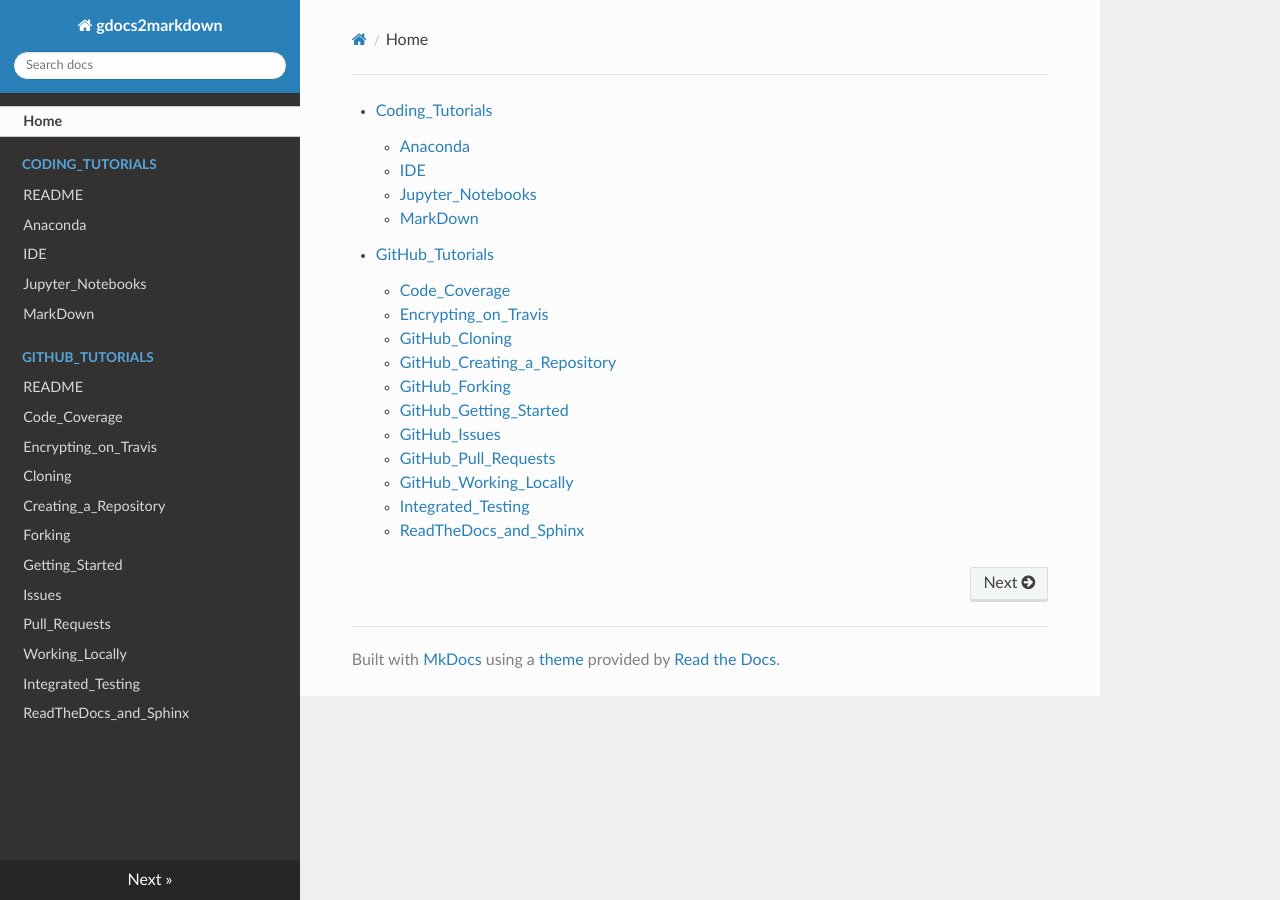
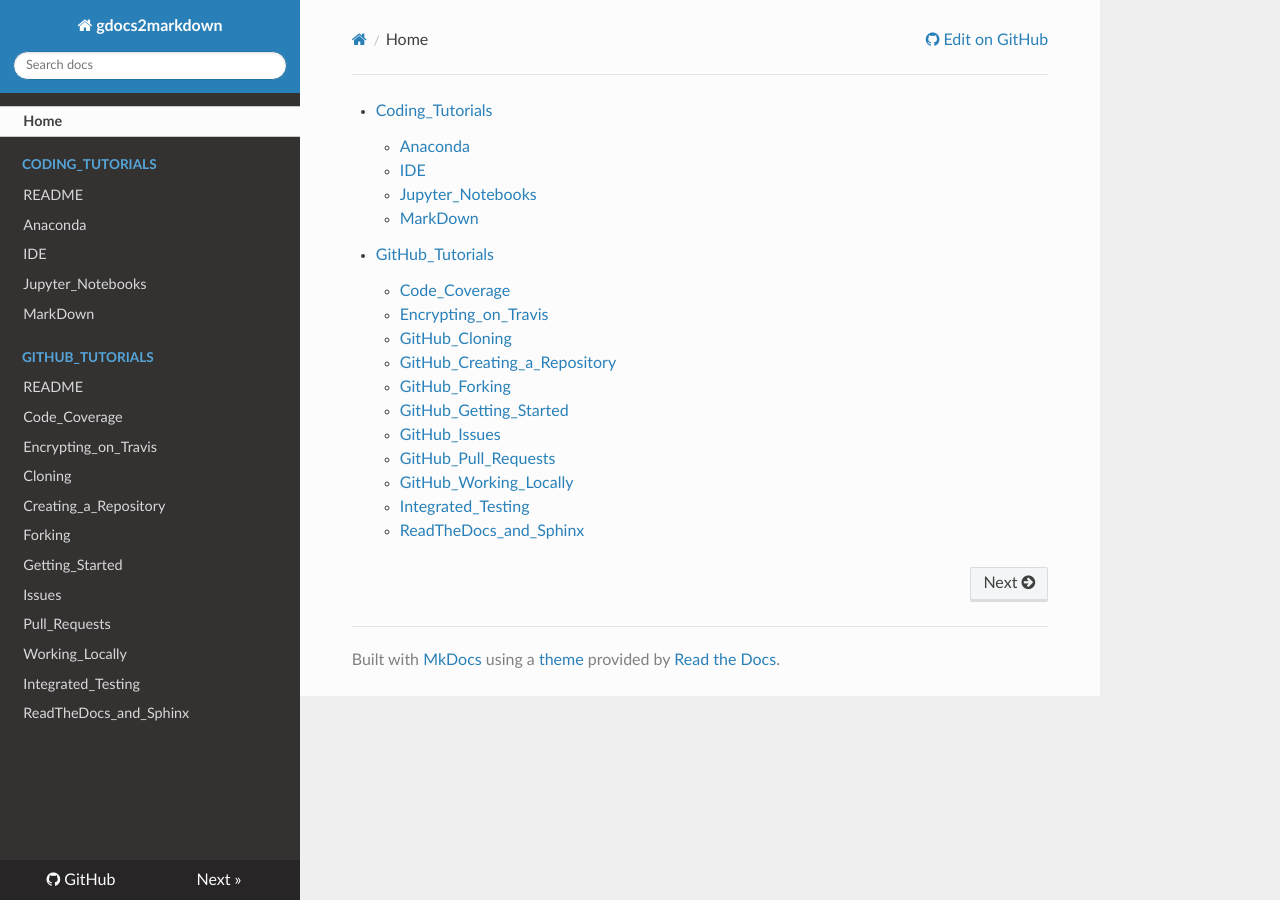
Before and after one commit to nathanmlim/gdocs2markdown, an MkDocs documentation site: the page built from docs/source/index.md, in a window 1280 px wide. Built offline with MkDocs 1.6.1, drawn with Linux system fonts in a browser that asks for light colours; nearby versions of some CDN libraries; some of the changed lines change nothing that is shown.

Commit message:
Readd source

```diff
--- a/mkdocs.yml
+++ b/mkdocs.yml
@@ -1,4 +1,5 @@
 site_name: gdocs2markdown
+repo_url: https://github.com/nathanmlim/gdocs2markdown/
 theme: readthedocs
 nav:
 - Home: source/index.md
```
Also changed, not shown: 1 other file.
